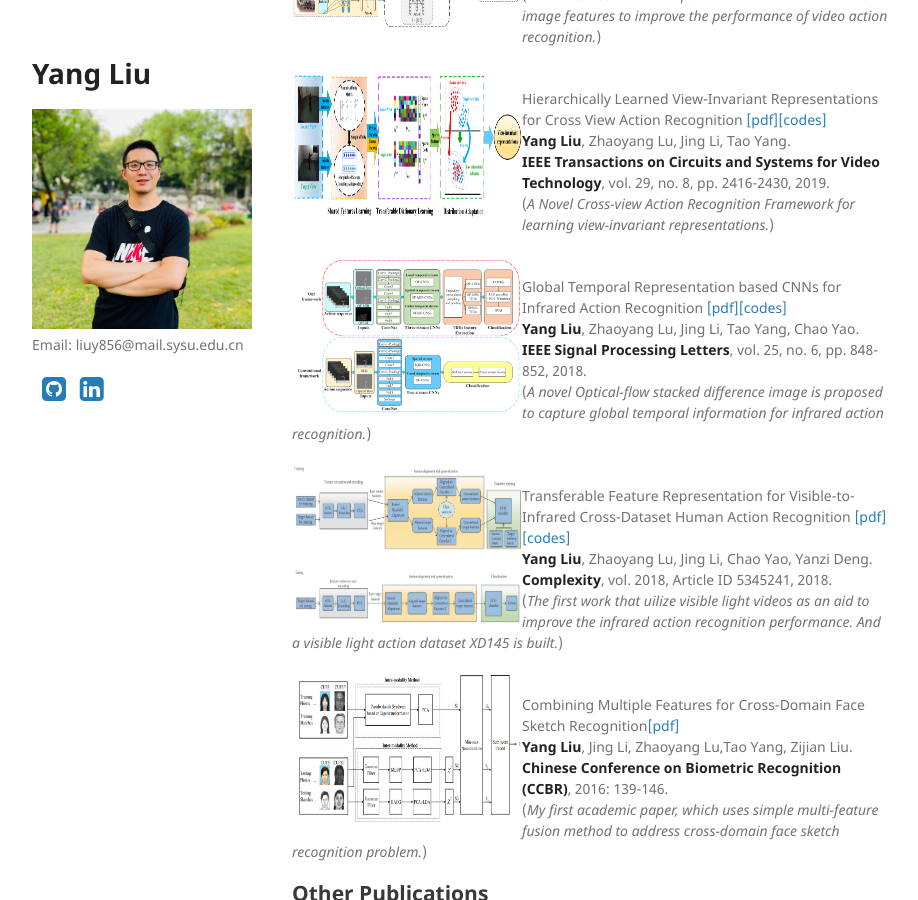
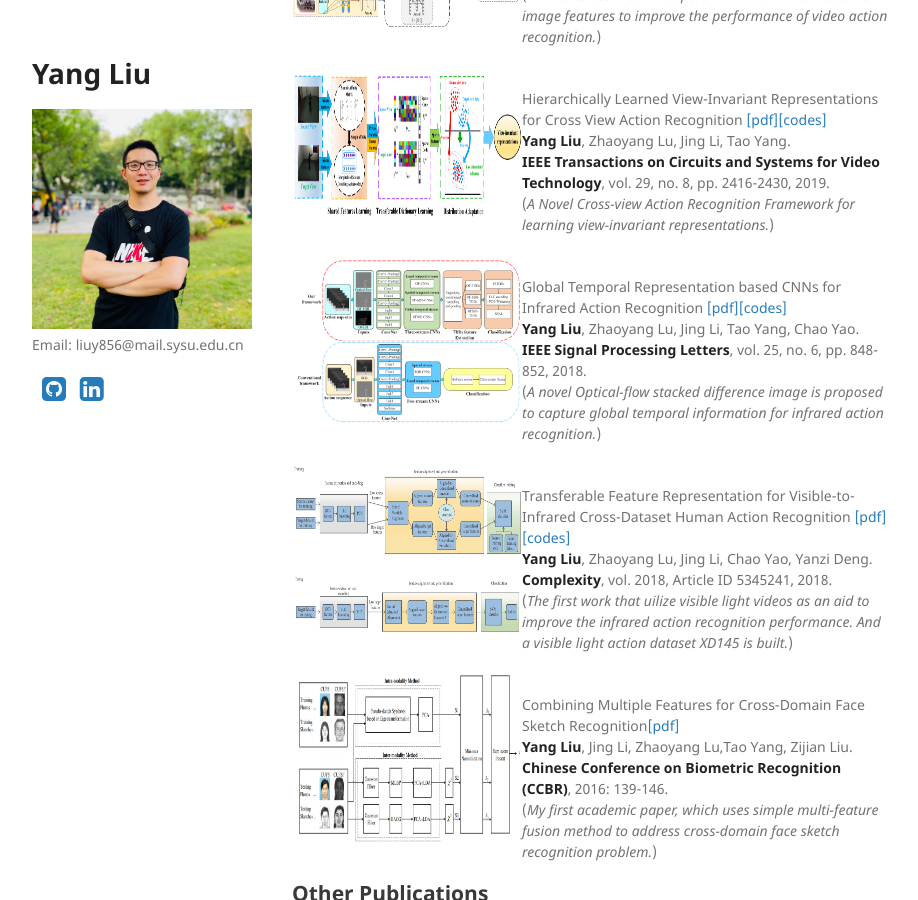
Before and after one commit to YangLiu9208/home, a Jekyll site: the page built from index.md, in a window 1280 px wide and 900 px high, scrolled down 1103 px. Shown: the whole window, without its empty margins (178-1096 px from the left). Built offline with Jekyll 4.4.1, drawn with Linux system fonts in a browser that asks for light colours; a style sheet for code colours, icons or effects is not loaded.

Commit message:
Update index.md

```diff
--- a/index.md
+++ b/index.md
@@ -61,7 +61,7 @@ Hierarchically Learned View-Invariant Representations for Cross View Action Reco
 
 <div align="left">
           <a>
-            <img border="0" src="./SPL.png" align="left" width="230" height="160">
+            <img border="0" src="./SPL.png" align="left" width="230" height="170">
           </a>
 </div>
 Global Temporal Representation based CNNs for Infrared Action Recognition [[pdf]](https://arxiv.org/abs/1909.08287)[[codes]](https://yangliu9208.github.io/TSTDDs/)
@@ -70,7 +70,7 @@ Global Temporal Representation based CNNs for Infrared Action Recognition [[pdf]
 (*A novel Optical-flow stacked difference image is proposed to capture global temporal information for infrared action recognition.*)
 <div align="left">
           <a>
-            <img border="0" src="./Complexity.png" align="left" width="230" height="160">
+            <img border="0" src="./Complexity.png" align="left" width="230" height="170">
           </a>
 </div>
 Transferable Feature Representation for Visible-to-Infrared Cross-Dataset Human Action Recognition [[pdf]](https://arxiv.org/abs/1909.08297)[[codes]](https://yangliu9208.github.io/CDFAG/)
@@ -80,7 +80,7 @@ Transferable Feature Representation for Visible-to-Infrared Cross-Dataset Human
 
 <div align="left">
           <a>
-            <img border="0" src="./CCBR.png" align="left" width="230" height="150">
+            <img border="0" src="./CCBR.png" align="left" width="230" height="170">
           </a>
 </div>
 Combining Multiple Features for Cross-Domain Face Sketch Recognition[[pdf]](https://link.springer.com/chapter/10.1007/978-3-319-46654-5_16)
```
